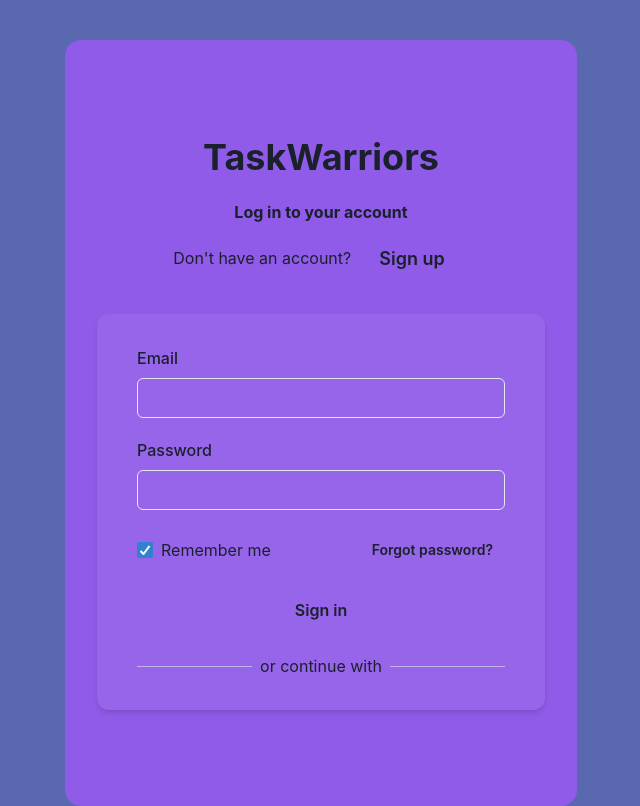
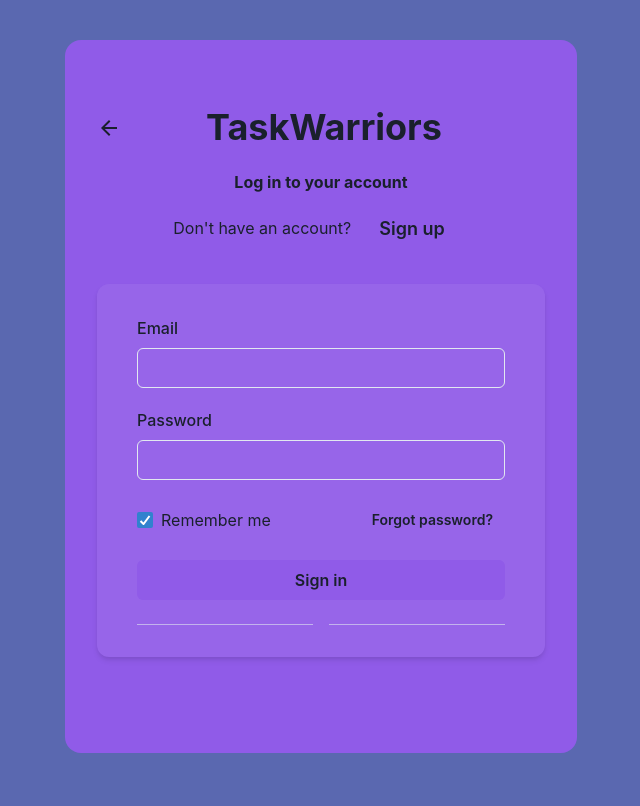
Before and after one commit to Harveer-kalkat/TaskWarriors, a React (Create React App) app in the folder client/: page /Login in a window 1280 px wide. Shown: the whole page, without its empty margins (319-959 px from the left). Built offline with nearby package versions, Linux system fonts and the light colour scheme.

Commit message:
added back button to login page

```diff
--- a/client/src/components/auth/Login.jsx
+++ b/client/src/components/auth/Login.jsx
@@ -1,4 +1,5 @@
 import React from "react";
+import { ArrowBackIcon } from "@chakra-ui/icons";
 import {
   Box,
   Button,
@@ -27,7 +28,13 @@ const Login = () => {
     >
       <Stack spacing="8">
         <Stack spacing="6">
-          <Heading as="h2">TaskWarriors</Heading>
+          <HStack spacing="85" mt="-30">
+            <Link to="/">
+              <ArrowBackIcon boxSize={6} mt="0" alignItems="flex-start" />
+            </Link>
+            <Heading as="h2">TaskWarriors</Heading>
+          </HStack>
+
           <Stack spacing={{ base: "2", md: "3" }} textAlign="center">
             <Heading size={{ base: "xs", md: "sm" }}>
               Log in to your account
@@ -73,12 +80,23 @@ const Login = () => {
               </Button>
             </HStack>
             <Stack spacing="6">
-              <Button variant="primary">Sign in</Button>
+              <Button
+                variant="primary"
+                bg="#905BE8"
+                _hover={{
+                  background: "purple",
+                  color: "black",
+                }}
+              >
+                Sign in
+              </Button>
               <HStack>
                 <Divider />
-                <Text textStyle="sm" whiteSpace="nowrap" color="fg.muted">
-                  or continue with
-                </Text>
+                <Text
+                  textStyle="sm"
+                  whiteSpace="nowrap"
+                  color="fg.muted"
+                ></Text>
                 <Divider />
               </HStack>
             </Stack>
```
